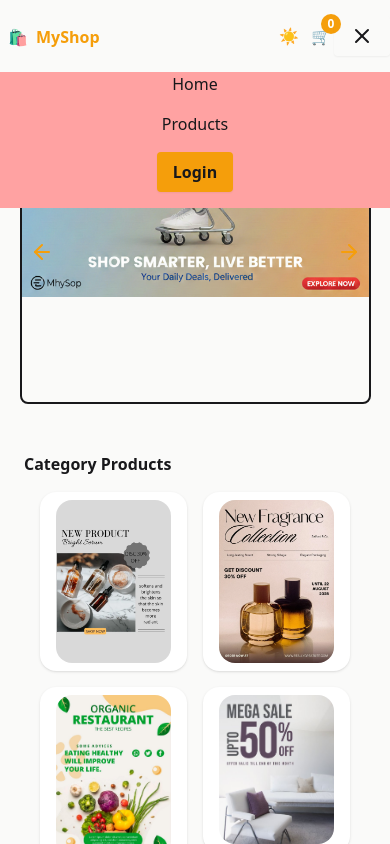
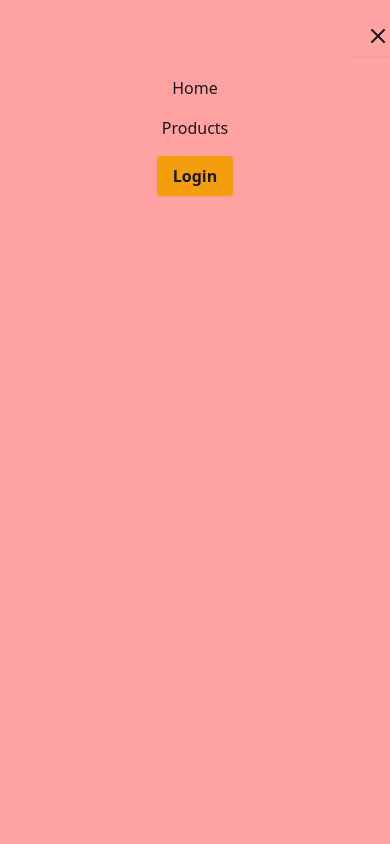
Before and after one commit to ajitdevv/myshop, a React (Vite) app: page / in a window 390 px wide. Shown: the top 844 px of the page. Built offline with nearby package versions, Linux system fonts and the light colour scheme; no server answers.

Commit message:
..........

```diff
--- a/src/App.jsx
+++ b/src/App.jsx
@@ -10,11 +10,11 @@ import { Route, Routes } from "react-router-dom";
 import Home from "./Pages/Home.jsx";
 import ProductDetailLayout from "./layouts/ProductDetailLayout.jsx";
 import Footer from "./Pages/Footer.jsx";
+import SideManuContent from "./SideManulayouts/manucontent.jsx";
 function App() {
   return (
     <>
       <Header />
-
       <Routes>
         <Route path="/" element={<Home />} />
         <Route path="/cart" element={<Cartlayouts />}>
@@ -30,7 +30,6 @@ function App() {
       </Routes>
       <Footer />
     </>
-
   );
 }
 export default App;
--- a/src/Components/Sidebar.jsx
+++ b/src/Components/Sidebar.jsx
@@ -4,7 +4,7 @@ import SideManuContent from "../SideManulayouts/manucontent.jsx";
 const Sidemanu = () => {
   const [isopen, setisopen] = useState(true);
   return (
-    <section className="z-100 absolute right-0 top-0 bg- w-full">
+    <section className="z-25 absolute right-0 top-0">
       <div className="">
         <SidemanuButton setisopen={setisopen} open={isopen} />
       <SideManuContent open={isopen} />
--- a/src/Pages/header.jsx
+++ b/src/Pages/header.jsx
@@ -1,4 +1,4 @@
-import Sidemanu from "../Components/Sidebar.jsx";
+import Sidemanu from "../Components/Sidebar.jsx"
 import CartCheck from "../Components/CartCheck.jsx";
 import ToggleButton from "../Components/ThemeToggleButton.jsx";
 import { Link } from "react-router-dom";
--- a/src/SideManulayouts/Sidemanubutton.jsx
+++ b/src/SideManulayouts/Sidemanubutton.jsx
@@ -2,7 +2,7 @@ import { AlignRightIcon, X } from "lucide-react";
 import { Buttonn } from "../Components/Button";
 const SidemanuButton = ({ setisopen, open }) => {
   return (
-    <section className="mt-4 -ml-4 absolute right-0 top-0  z-20">
+    <section className="mt-4 -ml-4 absolute right-0 top-0  z-20 size-10">
       {open ? (
         <Buttonn
           onClick={() => {
--- a/src/SideManulayouts/manucontent.jsx
+++ b/src/SideManulayouts/manucontent.jsx
@@ -2,9 +2,10 @@ import { ButtonN } from "../Components/Button";
 import { Link } from "react-router-dom";
 const SideManuContent = ({ open }) => {
   return (
-    <div className="w-full flex justify-center mt-18 items-center">
+    <div className="w-full flex mt-18">
       {open ? (
-        <section className="h-full w-full bg-red-300">
+        <section className="h-full fixed inset-0   bg-red-300">
+          <div className="absolute right-0 top-19 w-full md:w-80 h-full">
           <div className="w-full">
             <nav className="flex flex-col w-full gap-4 *:font-bold*:hover:underline">
               <Link to="/">Home</Link>
@@ -13,7 +14,7 @@ const SideManuContent = ({ open }) => {
           </div>
           <div className="mb-4 w-full">
             <ButtonN text="Login" />
-          </div>
+          </div></div>
         </section>
       ) : null}
     </div>
```
